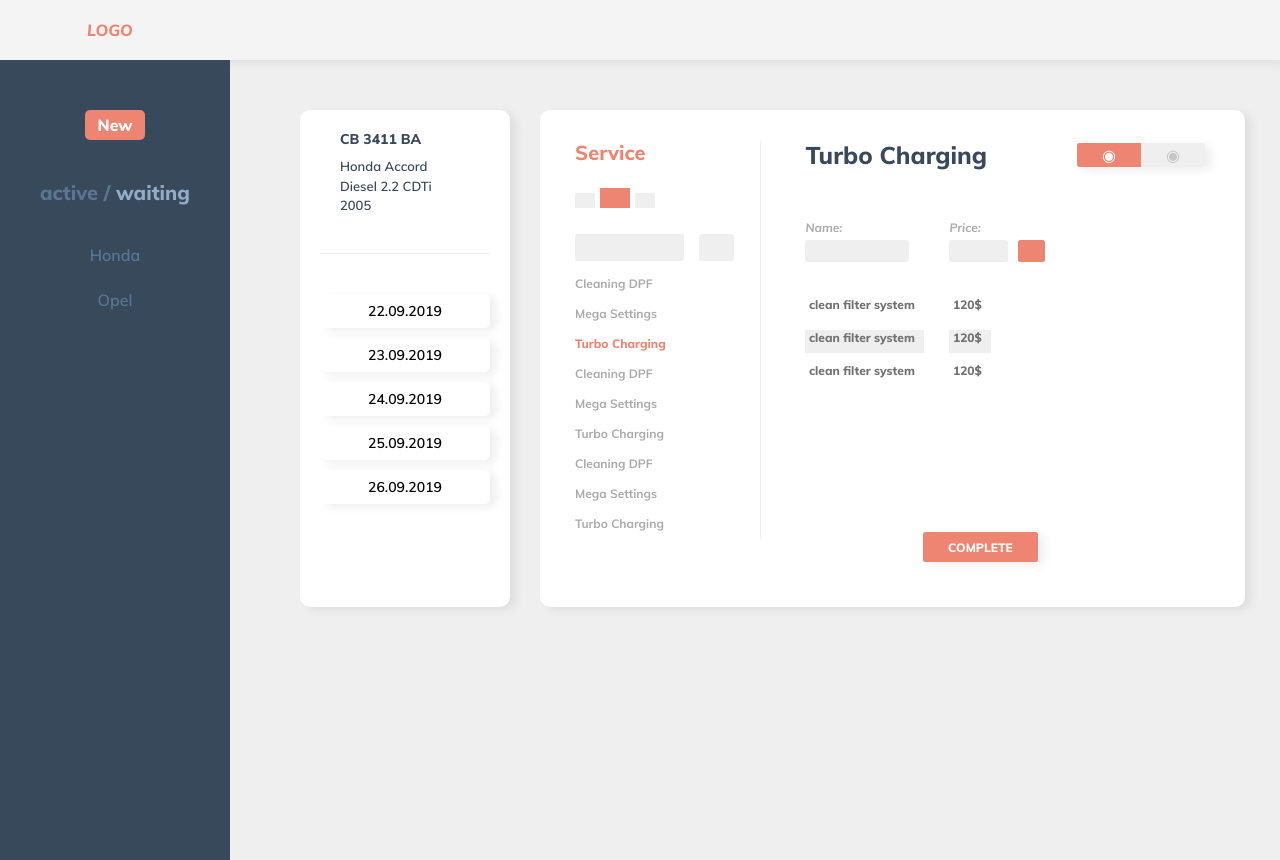
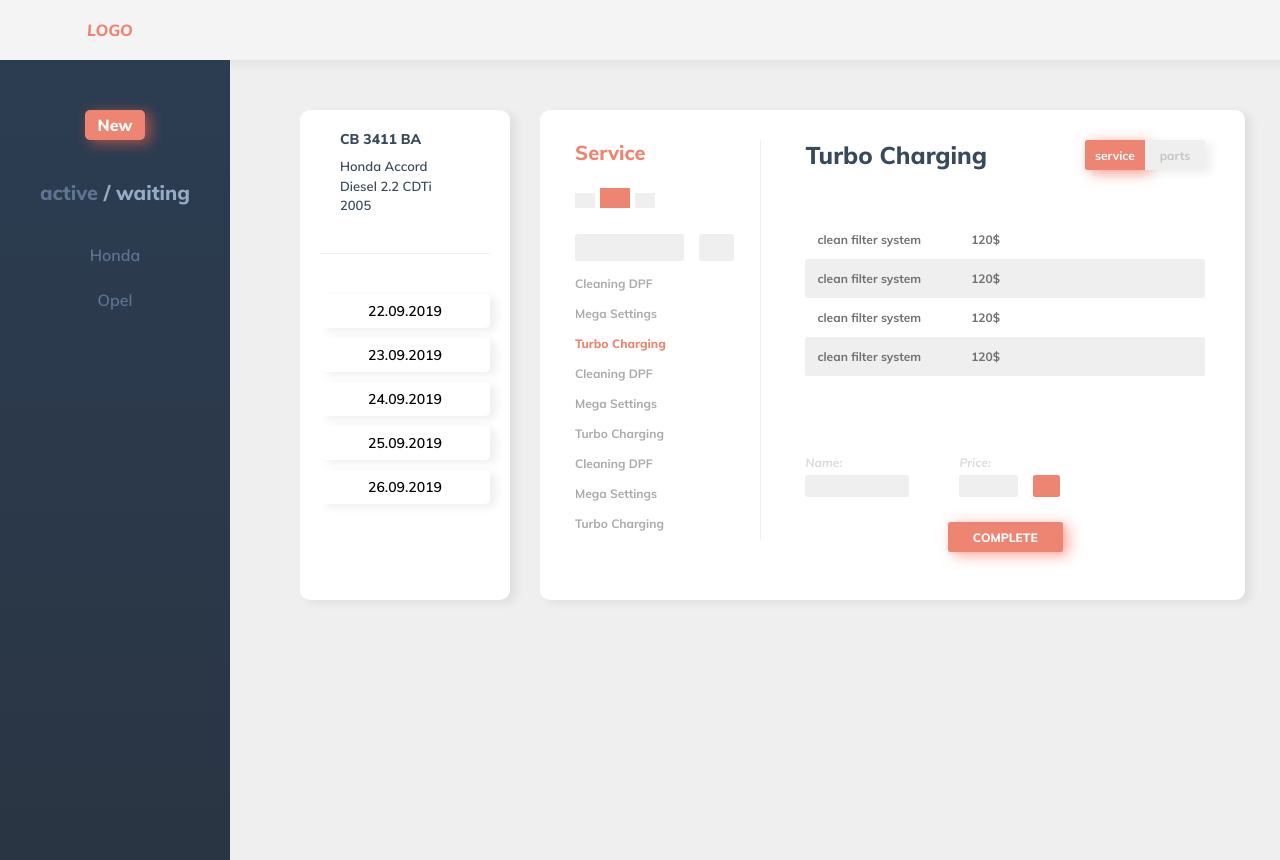
Before and after one commit to alexbogomilov77/Personal, a React (Create React App) app: page / in a window 1280 px wide. Built offline with nearby package versions, Linux system fonts and the light colour scheme.

Commit message:
feat: design update

```diff
--- a/src/assets/styles/components/dashboard/dashboard.scss
+++ b/src/assets/styles/components/dashboard/dashboard.scss
@@ -104,7 +104,6 @@
     }
 
     .dashboard-main-service {
-        width: 350px;
         text-align: center;
     }
 }
--- a/src/assets/styles/components/dashboard/main/service.scss
+++ b/src/assets/styles/components/dashboard/main/service.scss
@@ -1,58 +1,35 @@
-.columns {
+.service-input-fields {
     display: flex;
-    margin-bottom: 35px;
-    .label {
+    align-items: center;
+    margin-bottom: 25px;
+    .input {
+        display: flex;
+    }
+    .input-block {
+        text-align: left;
+    }
+    .input-label  {
         display: block;
-        color: $unnamed;
+        color: #dbdbdb;
         font-size: 12px;
         margin-bottom: 5px;
         font-family: 'Muli-BoldItalic';
     }
-    .input-name, .input-value {
+    #name, #value{
         display: flex;
-        margin-bottom: 35px;
-    }
-    .service-list {
-        // margin-bottom: 35px;
-        min-height: 200px;
-        .service-list-item {
-            font-size: 12px;
-            color: #717171;
-            margin-bottom: 10px;
-            padding: 0 0 8px 3.5px;
-            font-family: 'Muli-ExtraBold';
-            &:nth-child(even) {
-                background-color: $unnamed1;
-            }
-            &.service-value {
-                width: 40% !important;
-            }
-        }
-    }
-
-    .column-left {
-        margin-right: 25px;
-        text-align: left;
-        #name {
         height: 20px;
         width: 100px;
+        width: 100px;
         border: none;
-            margin-right: 15px;
         border-radius: $radius0;
         background-color: $unnamed1;
     }
-
+    #name {
+        margin-right: 50px;
     }
-
-    .column-right {
-        text-align: left;
     #value {
-            height: 20px;
-            width: 55px;
-            border: none;
-            margin-right: 10px;
-            border-radius: $radius0;
-            background-color: $unnamed1;
+        margin-right: 15px;
+        width: 55px !important;
     }
     .add {
         border: none;
@@ -63,6 +40,24 @@
         background-color: $active;
         font-family: 'Muli-Bold';
         border-radius: $radius0;
+    }
+}
+
+.service-list {
+    text-align: left;
+    min-height: 200px;
+    margin-bottom: 35px;
+    .service-list-item {
+        font-size: 12px;
+        padding: 12px;
+        color: #717171;
+        border-radius: $radius0;
+        font-family: 'Muli-Bold';
+        &:nth-child(even) {
+            background-color: $unnamed1;
+        }
+        .service-name {
+            margin-right: 50px;
         }
     }
 }
--- a/src/assets/styles/components/global/sidebar.scss
+++ b/src/assets/styles/components/global/sidebar.scss
@@ -4,7 +4,8 @@
     position: absolute;
     padding: 0 5px;
     text-align: center;
-    background-color: $solid;
+    background: linear-gradient(0deg, rgba(42,53,67,1) 0%, rgba(44,61,82,1) 100%);
+    // background-color: $solid;
     .new {
         width: 60px;
         height: 30px;
@@ -32,7 +33,7 @@
         }
         .divider {
             font-size: 20px;
-            color: $solid-light;
+            color: #95acc6;
             font-family: 'Muli-ExtraBold';
         }
     }
--- a/src/assets/styles/segments/buttons.scss
+++ b/src/assets/styles/segments/buttons.scss
@@ -10,6 +10,7 @@
     color: $white !important;
     transition: .1s ease !important;
     background-color: $active !important;
+    box-shadow: 5px 3px 14px #fb664c9c !important;
     &:hover {
         cursor: pointer !important;
         background-color: $active1 !important;
@@ -17,10 +18,12 @@
 }
 
 .btn-switch {
+    width: 50px;
+    height: 20px;
     display: flex;
-    font-size: 16px;
+    padding: 5px;
+    font-size: 12px;
     color: #c5c5c5;
-    padding: 2px 25px;
     align-items: center;
     transition: .1s ease;
     justify-content: center;
--- a/src/components/global/Sidebar.js
+++ b/src/components/global/Sidebar.js
@@ -19,7 +19,7 @@ class Sidebar extends Component {
     return this.props.cars.length > 0 ? (
       <div className='sidebar'>
 
-        <button class='new btn btn-active'>
+        <button className='new btn btn-active'>
           New
         </button>
 
--- a/src/components/main/dashboard/main/Header.js
+++ b/src/components/main/dashboard/main/Header.js
@@ -10,12 +10,12 @@ class Header extends Component {
           <div className="toggle-action2">
             <div className="left">
               <div className="btn-switch btn-switch-left btn-active">
-                ◉
+                service
               </div>
             </div>
             <div className="right">
               <div className="btn-switch btn-switch-right">
-                ◉
+                parts
               </div>
             </div>
           </div>
--- a/src/components/main/dashboard/main/Service.js
+++ b/src/components/main/dashboard/main/Service.js
@@ -5,57 +5,47 @@ class Service extends Component {
   render() {
     return (
       <div className="dashboard-main-service">
-          <div className="columns">
-            <div className="column-left">
-              <label className="label" for="input-name">Name:</label>
-              <div className="input-name">
-                <input type="text" id="name" name="new-step" />
-              </div>
+
+
+
 
         <div className='service-list-wrapper'>
           <ul className='service-list'>
-                  <li className="service-list-item service-name">
-                    clean filter system
+            <li className="service-list-item">
+              <span className="service-name">clean filter system</span>
+              <span className="service-value">120$</span>
             </li>
-                  <li className="service-list-item service-name">
-                    clean filter system
+            <li className="service-list-item">
+              <span className="service-name">clean filter system</span>
+              <span className="service-value">120$</span>
             </li>
-                  <li className="service-list-item service-name">
-                    clean filter system
+            <li className="service-list-item">
+              <span className="service-name">clean filter system</span>
+              <span className="service-value">120$</span>
+            </li>
+            <li className="service-list-item">
+              <span className="service-name">clean filter system</span>
+              <span className="service-value">120$</span>
             </li>
           </ul>
         </div>
+
+        <div className="service-input-fields">
+        <div className="input-block">
+          <label className="input-label" htmlFor="name">Name:</label>
+          <div className="input">
+            <input type="text" id="name" name="name" />
+          </div>
         </div>
 
-            <div className="column-right">
-              <label className="label" for="input-value">Price:</label>
-              <div className="input-value">
-                <input type="text" id="value" name="new-step" />
+        <div className="input-block">
+          <label className="input-label" htmlFor="value">Price:</label>
+          <div className="input">
+            <input type="text" id="value" name="value" />
             <button className="add"></button>
-              </div>
-
-          {/* <div className="toggle-action">
-            <span className="action active-action">Parts</span>
-            <span className="divider-action"> / </span>
-            <span  className="action">Parts</span>
-          </div> */}
-
-              <div className='service-list-wrapper'>
-                <ul className='service-list'>
-                  <li className="service-list-item service-value">
-                    120$
-                  </li>
-                  <li className="service-list-item service-value">
-                    120$
-                  </li>
-                  <li className="service-list-item service-value">
-                    120$
-                  </li>
-                </ul>
           </div>
         </div>
       </div>
-
 
         <div className="dashboard-main-service-footer">
           <button className="action-btn btn-active">complete</button>
```
Lines whose indentation alone changed are shown as unchanged.
